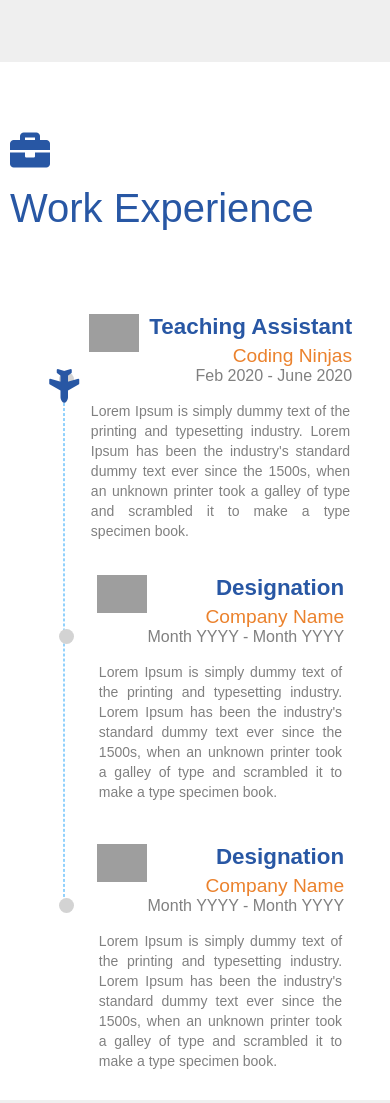
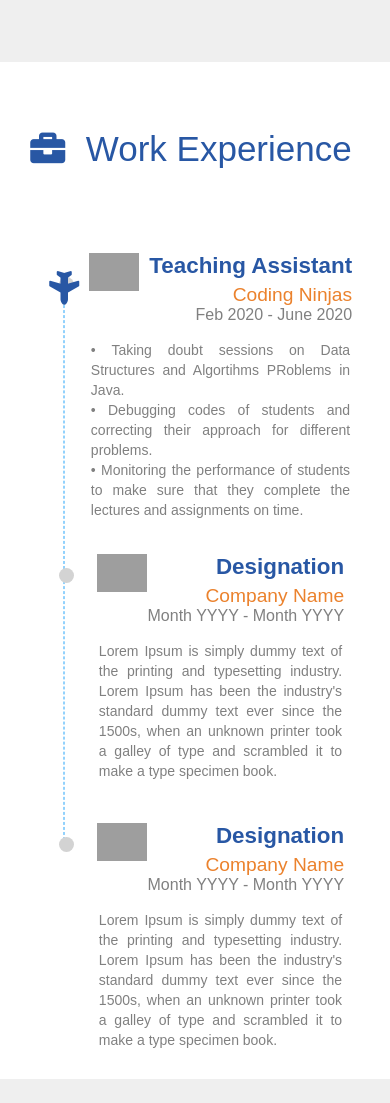
Before and after one commit to sagargarg01/sagargargresume, a plain HTML site: page index.html in a window 390 px wide. Shown: the part 1776-2879 px from the top of the page. Drawn offline with Linux system fonts and the light colour scheme; grey boxes are pictures that could not be loaded.

Commit message:
improved responsiveness

```diff
--- a/index.html
+++ b/index.html
@@ -199,10 +199,10 @@
 		<section id="experience">
 
 			<h1 class="section-heading mb75px">
-				<span>
+				<span class="WE">
 					<i class="fas fa-briefcase"></i>
 				</span>
-				<span> Work Experience </span>
+				<span class="WE"> Work Experience </span>
 			</h1>
 
 			<div class="timeline">
@@ -213,14 +213,15 @@
 							<img
 								src="https://ninjasfiles.s3.amazonaws.com/asset_0000000000000030_1550710829_ninjasicon.png">
 						</div>
-						<h3 class="experience-designation  m0 m-blue"> Teaching Assistant </h3>
+						<h3 class="experience-designation  m0 m-blue"> <span class="TA">Teaching Assistant</span>  </h3>
 						<h4 class="experience-company-name"> Coding Ninjas </h4>
 						<h5 class="experience-duration m0"> Feb 2020 - June 2020 </h5>
 
-						<p class="experience-description text-align-justify"> Lorem Ipsum is simply dummy text of the
-							printing and typesetting industry. Lorem Ipsum has been the industry's standard dummy text
-							ever since the 1500s, when an unknown printer took a galley of type and scrambled it to make
-							a type specimen book. </p>
+						<p class="experience-description text-align-justify">
+						• Taking doubt sessions on Data Structures and Algortihms PRoblems in Java. <br>
+						• Debugging codes of students and correcting their approach for different problems. <br>
+						• Monitoring the performance of students to make sure that they complete the lectures and assignments on time.
+						</p>
 					</div>
 				</div>
 
--- a/style.css
+++ b/style.css
@@ -306,7 +306,7 @@ section:nth-child(2n + 1){
     width: 15px;
     height: 15px;
     background-color: lightgrey;
-    top: 25%;
+    top: 10%;
     border-radius: 50%;
     z-index: 1;
 }
@@ -340,7 +340,7 @@ section:nth-child(2n + 1){
 .timeline-divider {
     position: absolute;
     width: 0;
-    top: 10%;
+    top: 5%;
     left: 50%;
     border: 1px dashed #0096fa6b;
     height: 66%;
@@ -697,8 +697,14 @@ button:focus {
 }
 
 
-@media only screen and (max-width: 400px) {
 
+
+@media only screen and (max-width: 450px) {
+
+
+    .WE{
+        font-size: 35px !important;
+    }
 
     .popup-content{
         width:60%;
@@ -779,3 +785,15 @@ button:focus {
     }
 
 }
+
+@media only screen and (max-width: 380px) {
+
+    .TA{
+        font-size: 18px;
+    }
+
+    .timeline-box::after {
+        left: -10% !important;
+    }
+
+}
```
